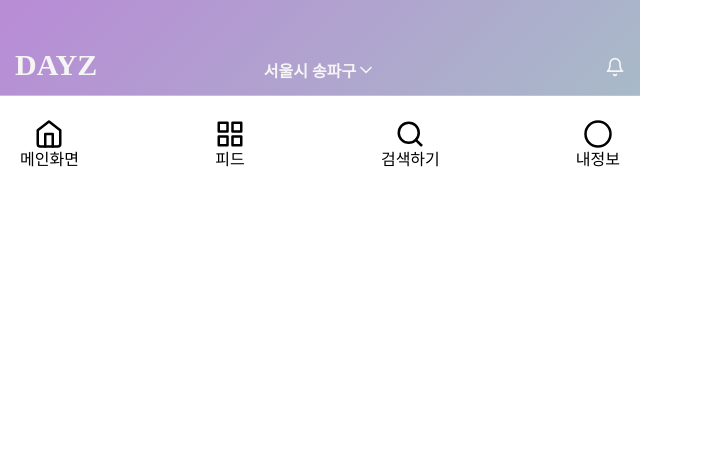
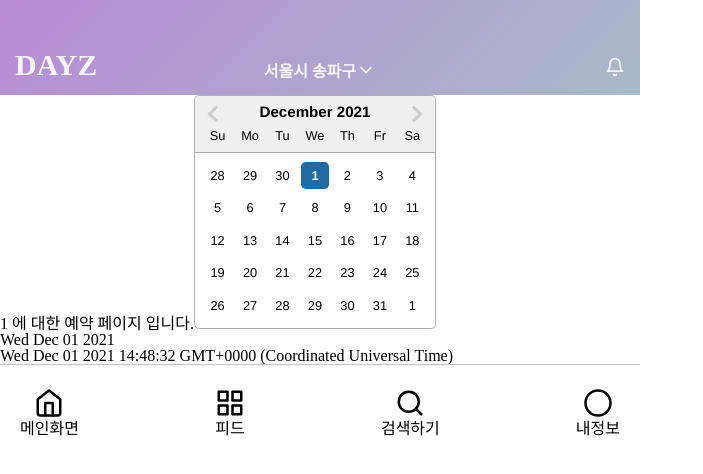
Before and after one commit to prgrms-web-devcourse/Team_DAYZ_DAYZ_FE, a React (Create React App) app: page /booking/1 in a window 1280 px wide. Shown: the top 474 px of the page, without its empty margins (0-703 px from the left). Built offline with nearby package versions, Linux system fonts and the light colour scheme.

Commit message:
Feat: datePicker 캘린더 생성

```diff
--- /dev/null
+++ b/src/pages/BookingPage/index.tsx
@@ -0,0 +1,24 @@
+import React, { useState } from 'react';
+import ReactDatePicker from 'react-datepicker';
+import { useParams } from 'react-router';
+import 'react-datepicker/dist/react-datepicker.css';
+
+const BookingPage = () => {
+  const [date, setDate] = useState(new Date());
+  // date는 Object
+  const { id } = useParams<{ id: string }>();
+
+  return (
+    <>
+      <div>
+        {id} 에 대한 예약 페이지 입니다.
+        <ReactDatePicker selected={date} onChange={(date: Date) => setDate(date)} inline />
+      </div>
+      {date.toDateString()}
+      <br />
+      {date.toString()}
+    </>
+  );
+};
+
+export default BookingPage;
--- a/src/pages/ReservationPage/index.tsx
+++ /dev/null
@@ -1,5 +0,0 @@
-import React from 'react';
-const ReservationPage = () => {
-  return <div>ReservationPage</div>;
-};
-export default ReservationPage;
--- a/src/pages/index.tsx
+++ b/src/pages/index.tsx
@@ -4,7 +4,7 @@ export { default as AuthorPage } from './AuthorPage';
 export { default as CategoryPage } from './CategoryPage';
 export { default as FeedPage } from './FeedPage';
 export { default as LoginPage } from './LoginPage';
-export { default as ReservationPage } from './ReservationPage';
+export { default as BookingPage } from './BookingPage';
 export { default as SearchPage } from './SearchPage';
 export { default as UserPage } from './UserPage';
 export { default as NotFoundPage } from './NotFoundPage';
```
